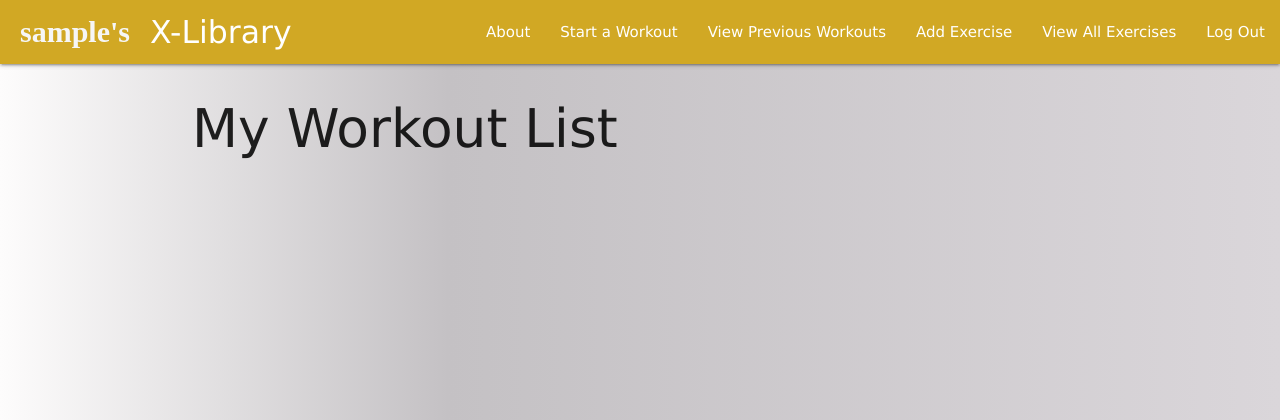
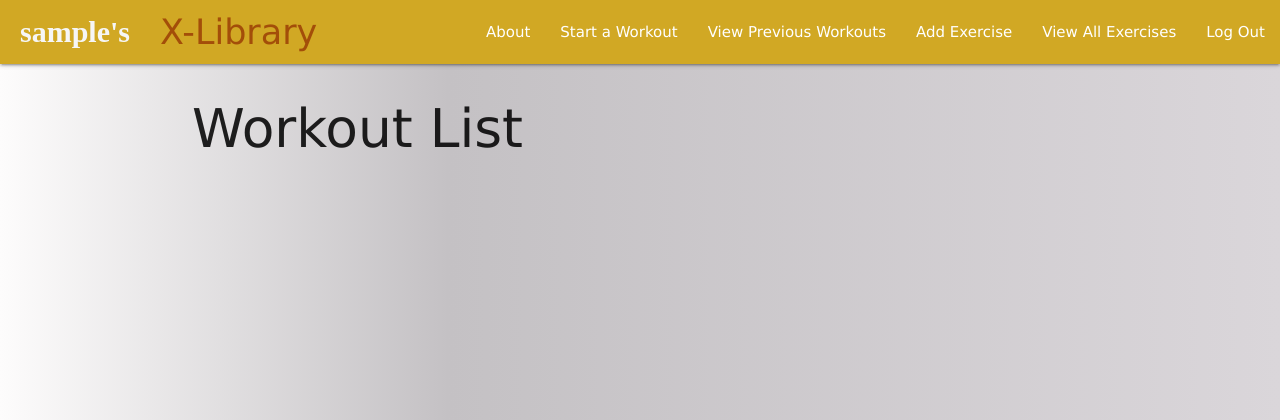
Before and after one commit to dylan-ades/x-library, a Django app: page /workouts/ in a window 1280 px wide. Shown: the top 420 px of the page. Run offline with Django 4.2, Linux system fonts and the light colour scheme; the visitor is signed in with stand-in values (Sample User, id 1); data that the repository does not hold is empty.

Commit message:
edits navbar

```diff
--- a/x_library/main_app/static/css/style.css
+++ b/x_library/main_app/static/css/style.css
@@ -80,3 +80,12 @@ img{
   color: orangered;
 
 }
+
+.X{
+  font-size: 35px;
+  color: #a34e09;
+  text-align: center;
+  -webkit-animation: glow 1s ease-in-out infinite alternate;
+  -moz-animation: glow 1s ease-in-out infinite alternate;
+  animation: glow 1s ease-in-out infinite alternate;
+}
--- a/x_library/main_app/templates/base.html
+++ b/x_library/main_app/templates/base.html
@@ -22,7 +22,7 @@
             {% if user.is_authenticated %}
             <li id="username">  {{ user.username }}'s</li>
             {% endif %}
-            <a href="/" class="left brand-logo">&nbsp;&nbsp;X-Library</a>
+            <a href="/" class="left brand-logo">&nbsp;&nbsp; <span class="X" >X-Library</span></a>
             </li>
 
           </ul>
--- a/x_library/main_app/templates/workouts/index.html
+++ b/x_library/main_app/templates/workouts/index.html
@@ -1,7 +1,7 @@
 {% extends 'base.html' %} {% block content %}
 
 
-<h2>My Workout List</h2>
+<h2> Workout List</h2>
 {% for workout in workouts %}
 <div class="card">
   <a href="{% url 'detail' workout.id %}">
```
